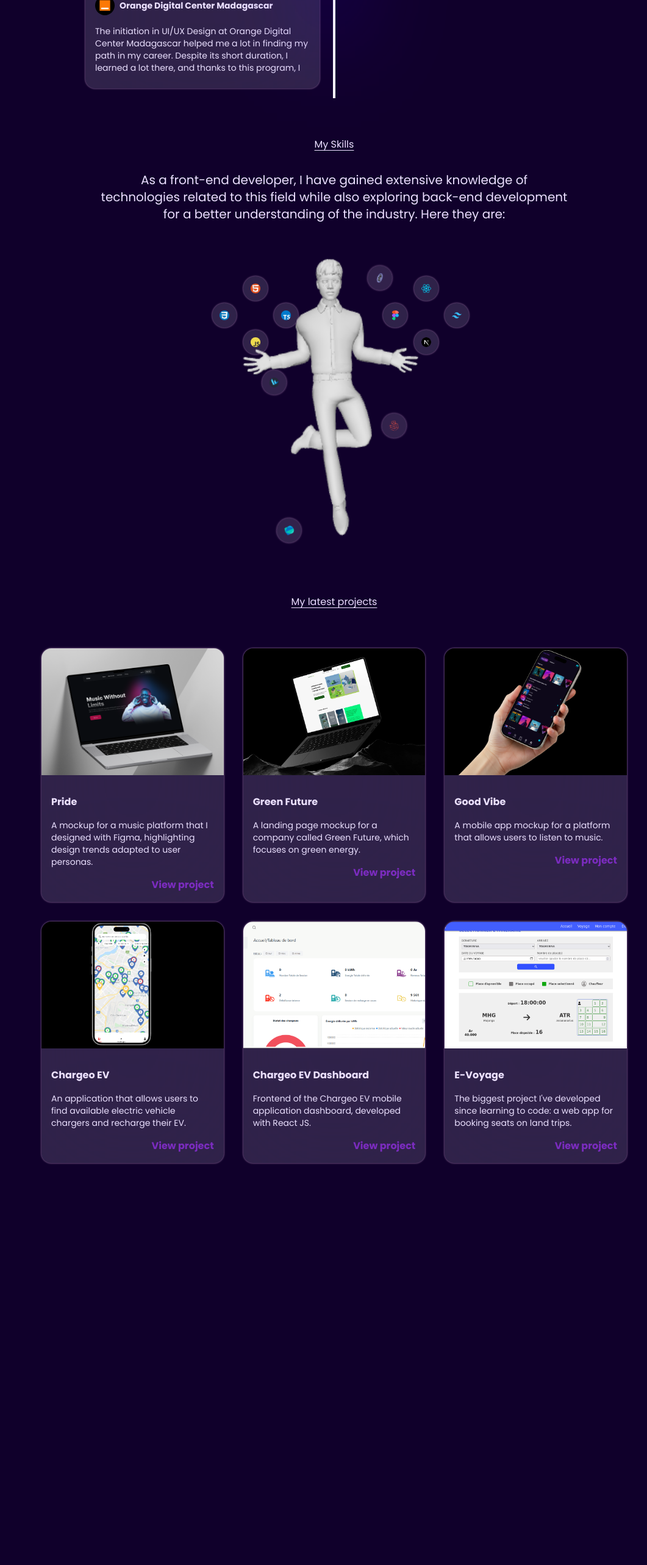
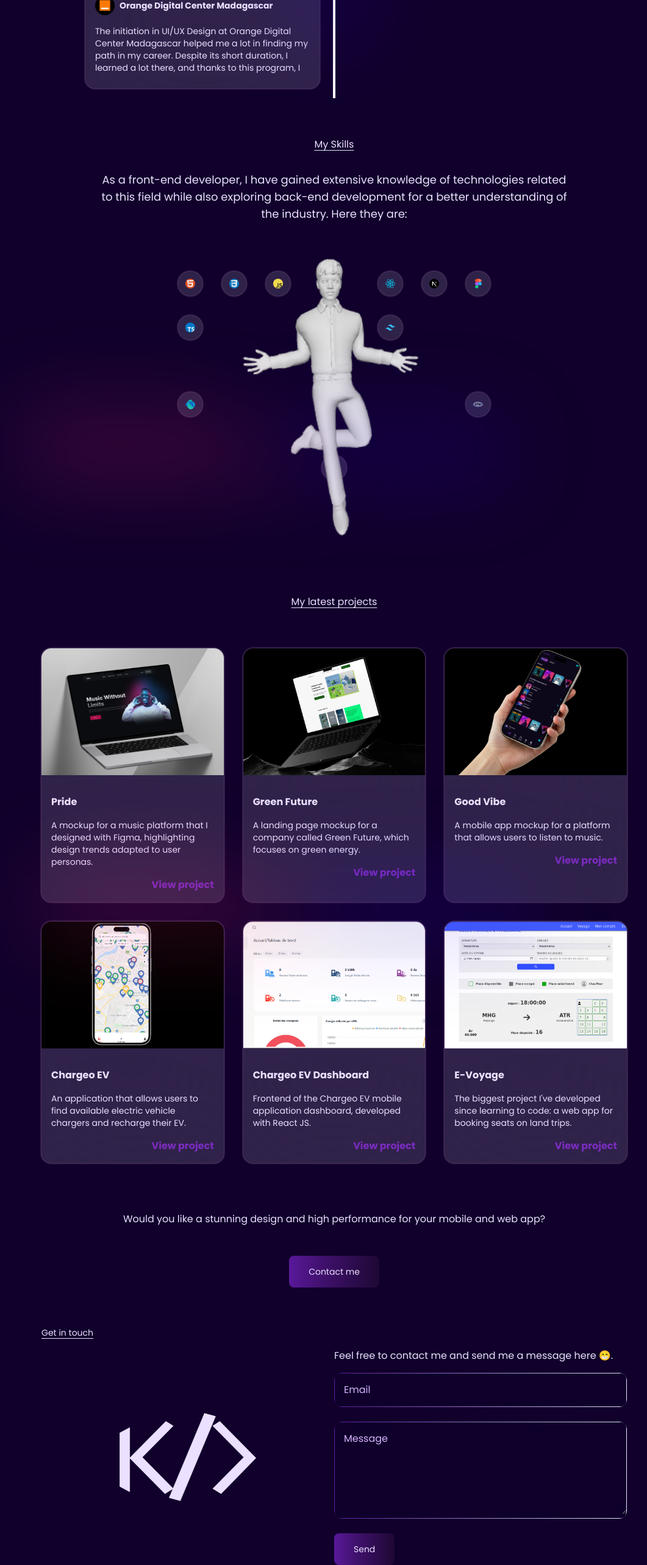
Before and after one commit to KevinShcmidt/Latest-Portfolio, a Next.js app: page / in a window 1280 px wide. Shown: the part 2427-4993 px from the top of the page at 61% size, without its empty margins (92-1153 px from the left). Before the commit the page ends 4334 px from the top, so only its background shows below. Built offline with nearby package versions, Linux system fonts and the light colour scheme.

Commit message:
feat:contact section

```diff
--- a/app/page.tsx
+++ b/app/page.tsx
@@ -5,6 +5,7 @@ import About from "./ui/About";
 import Career from "./ui/Career";
 import Skill from "./ui/Skill";
 import Work from "./ui/Work";
+import Contact from "./ui/Contact";
 
 export default function Page() {
   return (
@@ -28,6 +29,9 @@ export default function Page() {
       <section id="#work" className="w-full">
         <Work />
       </section>
+      <section id="#contact" className="w-full">
+        <Contact />
+      </section>
     </div>
   );
 }
--- /dev/null
+++ b/app/ui/Contact.tsx
@@ -0,0 +1,40 @@
+import React, { JSX } from "react";
+import ButtonComponent from "./ButtonComponent";
+import Image from "next/image";
+import ContactForm from "./ContactForm";
+
+export default function Contact(): JSX.Element {
+  return (
+    <div className="w-full px-40">
+      <h2 className="text-base text-center mt-20">
+        Would you like a stunning design and high performance for your mobile
+        and web app?
+      </h2>
+      <div className="mt-12 w-full flex items-center justify-center">
+        <ButtonComponent label="Contact me" onClick={() => null} />
+      </div>
+      <h3 className="text-sm underline underline-offset-4 mt-16">
+        Get in touch
+      </h3>
+      <div className="w-full grid grid-cols-1 md:grid-cols-2 mt-4">
+        <div className="w-full flex items-center justify-center flex-col">
+          <div className="relative w-56 h-36">
+            <Image
+              src="/images/logo.png"
+              alt="Kevin UI|UX Designer && Front-end developer"
+              fill={true}
+            />
+          </div>
+        </div>
+        <div className="w-full">
+          <p className="text-base">
+            Feel free to contact me and send me a message here 😁.
+          </p>
+          <div className="w-full mt-4">
+            <ContactForm />
+          </div>
+        </div>
+      </div>
+    </div>
+  );
+}
--- /dev/null
+++ b/app/ui/ContactForm.tsx
@@ -0,0 +1,72 @@
+"use client";
+
+import { useState } from "react";
+import ButtonComponent from "./ButtonComponent";
+
+export default function ContactForm() {
+  const [email, setEmail] = useState("");
+  const [message, setMessage] = useState("");
+  const [status, setStatus] = useState("");
+
+  const handleSubmit = async (e: React.FormEvent) => {
+    e.preventDefault();
+
+    const formData = {
+      email,
+      message,
+    };
+
+    const res = await fetch("https://formspree.io/f/mjkgnjgo", {
+      method: "POST",
+      headers: { "Content-Type": "application/json" },
+      body: JSON.stringify(formData),
+    });
+
+    if (res.ok) {
+      setStatus("✅ Message envoyé avec succès !");
+      setEmail("");
+      setMessage("");
+    } else {
+      setStatus("❌ Erreur lors de l'envoi.");
+    }
+  };
+
+  return (
+    <form onSubmit={handleSubmit} className="space-y-[24px]">
+      <div className="relative rounded-xl overflow-hidden">
+        <div
+          className="absolute inset-0"
+          style={{ background: "linear-gradient(to right, #5A189A, #EBE0FF)", borderRadius: "12px" }}
+        ></div>
+        <div className="absolute inset-[1px] bg-[#0E002B] rounded-lg"></div>
+        <input
+          type="email"
+          value={email}
+          onChange={(e) => setEmail(e.target.value)}
+          placeholder="Email"
+          required
+          className="relative w-full p-4 bg-transparent text-white placeholder-purple-300 outline-none z-10"
+        />
+      </div>
+
+      <div className="relative rounded-xl overflow-hidden">
+        <div
+          className="absolute inset-0"
+          style={{ background: "linear-gradient(to right, #5A189A, #EBE0FF)", borderRadius: "12px" }}
+        ></div>
+        <div className="absolute inset-[1px] bg-[#0E002B] rounded-lg"></div>
+        <textarea
+          value={message}
+          onChange={(e) => setMessage(e.target.value)}
+          placeholder="Message"
+          required
+          rows={5}
+          className="relative w-full p-4 bg-transparent text-white placeholder-purple-300 outline-none z-10"
+        />
+      </div>
+
+      <ButtonComponent onClick={() => handleSubmit} label="Send" />
+      {status && <p className="text-sm text-gray-400 mt-2">{status}</p>}
+    </form>
+  );
+}
--- a/app/ui/Home.tsx
+++ b/app/ui/Home.tsx
@@ -34,7 +34,7 @@ export default function Home(): ReactNode {
         </div>
       </div>
 
-      <div className="absolute bottom-0 bg-custom-angular-gradient blur-[70px] w-full h-28 sm:h-32 md:h-40"></div>
+      <div className="absolute bg-custom-angular-gradient blur-[70px] w-full h-28 sm:h-32 md:h-40"></div>
     </div>
   );
 }
--- a/app/ui/Skill.tsx
+++ b/app/ui/Skill.tsx
@@ -5,20 +5,20 @@ import Technologie from "./Technologie";
 
 export default function Skill(): JSX.Element {
   return (
-    <div className="mt-10 md:mt-16 mx-4 md:mx-16 lg:mx-40">
+    <section className="relative mt-10 md:mt-16 px-4 md:px-8 lg:px-16 max-w-6xl mx-auto">
       <Title text="My Skills" />
 
-      {/* Texte responsive */}
-      <p className="mt-8 text-sm md:text-lg lg:text-xl text-center font-medium leading-relaxed max-w-3xl mx-auto">
+      {/* Texte responsive avec meilleure lisibilité */}
+      <p className="mt-6 md:mt-8 text-sm md:text-base lg:text-lg text-center font-medium leading-relaxed max-w-3xl mx-auto">
         As a front-end developer, I have gained extensive knowledge of
         technologies related to this field while also exploring back-end
         development for a better understanding of the industry. Here they are:
       </p>
 
-      {/* Image responsive */}
-      <div className="relative mt-12 flex justify-center items-center">
-      <div className="absolute w-[50%] h-[50%] animate-spin-slow rotate-y-25">
-    {/* Positions des icônes en orbite verticale */}
+      {/* Container principal */}
+      <div className="mt-8 md:mt-12 relative flex flex-col md:flex-row justify-center items-center">
+        {/* Technologies en orbite - visible seulement sur grand écran */}
+        <div className="hidden md:block absolute w-1/2 h-1/2 animate-spin-slow">
           <div className="absolute top-0 left-1/2 transform -translate-x-1/2">
             <Technologie iconPath="/images/icons/flutter.png" alt="Flutter Logo" />
           </div>
@@ -32,62 +32,79 @@ export default function Skill(): JSX.Element {
             <Technologie iconPath="/images/icons/php.png" alt="PHP Logo" />
           </div>
         </div>
-        <div className="relative w-[200px] sm:w-[250px] md:w-[300px] lg:w-[350px] xl:w-[400px] h-auto">
+
+        {/* Image centrale et technologies principales */}
+        <div className="relative w-full max-w-sm md:max-w-md lg:max-w-lg">
+          {/* Image visible seulement sur tablette et desktop */}
           <Image
             src="/images/ctrl.png"
             alt="Kevin Rakotovao FRONT-END DEVELOPER UI UX Designer"
             width={400}
             height={500}
-            className="hidden md:block"
+            className="hidden md:block mx-auto"
           />
-          <div className="absolute z-10 top-8 w-full h-40 flex justify-between items-center">
-            <div className="w-[30%] h-36 grid grid-cols-3 grid-rows-4 gap-8">
+
+          {/* Technologies principales - adaptées pour tous les écrans */}
+          <div className="flex flex-wrap md:absolute md:z-10 md:top-8 w-full justify-center md:justify-between gap-4 md:gap-0">
+            {/* Groupe gauche */}
+            <div className="grid grid-cols-2 md:grid-cols-3 gap-4 md:gap-6 lg:gap-8">
               <Technologie
                 iconPath="/images/icons/html.png"
-                alt="html logo"
-                className="col-start-2 row-start-1"
+                alt="HTML logo"
+                className="col-span-1"
+              />
+              <Technologie
+                iconPath="/images/icons/css.png"
+                alt="CSS logo"
+                className="col-span-1"
               />
               <Technologie
                 iconPath="/images/icons/js.png"
                 alt="Javascript logo"
-                className="col-start-2 row-start-3"
-              />
-              <Technologie
-                iconPath="/images/icons/css.png"
-                alt="css logo"
-                className="col-start-1 row-start-2"
+                className="col-span-1"
               />
               <Technologie
                 iconPath="/images/icons/ts.png"
-                alt="TypeScrpt logo"
-                className="col-start-3 row-start-2"
+                alt="TypeScript logo"
+                className="col-span-1"
               />
             </div>
-            <div className="w-[30%] h-36 grid grid-cols-3 grid-rows-4 gap-8">
+
+            {/* Groupe droit */}
+            <div className="grid grid-cols-2 md:grid-cols-3 gap-4 md:gap-6 lg:gap-8">
               <Technologie
                 iconPath="/images/icons/react.png"
                 alt="React logo"
-                className="col-start-2 row-start-1"
+                className="col-span-1"
               />
               <Technologie
                 iconPath="/images/icons/nextjs.png"
-                alt="Next Js logo"
-                className="col-start-2 row-start-3"
+                alt="Next.js logo"
+                className="col-span-1"
               />
               <Technologie
                 iconPath="/images/icons/figma.png"
                 alt="Figma Logo"
-                className="col-start-1 row-start-2"
+                className="col-span-1"
               />
               <Technologie
                 iconPath="/images/icons/tailwind.png"
                 alt="Tailwind logo"
-                className="col-start-3 row-start-2"
+                className="col-span-1"
               />
             </div>
           </div>
+
+          {/* Afficher les technologies en orbite pour mobile dans une grille simple */}
+          <div className="flex md:hidden justify-center mt-8 gap-4">
+            <Technologie iconPath="/images/icons/flutter.png" alt="Flutter Logo" />
+            <Technologie iconPath="/images/icons/dart.png" alt="Dart Logo" />
+            <Technologie iconPath="/images/icons/laravel.png" alt="Laravel Logo" />
+            <Technologie iconPath="/images/icons/php.png" alt="PHP Logo" />
           </div>
         </div>
       </div>
+      <div className="absolute top-[450px] bg-custom-angular-gradient blur-[70px] w-[800px] h-28"></div>
+    </section>
   );
 }
--- a/app/ui/Work.tsx
+++ b/app/ui/Work.tsx
@@ -54,7 +54,7 @@ export default function Work(): JSX.Element {
         },
       ];
   return (
-    <div className="mt-10 md:mt-16 mx-4 md:mx-16 lg:mx-40">
+    <div className="relative mt-10 md:mt-16 mx-4 md:mx-16 lg:mx-40">
       <Title text="My latest projects" />
       <div className="w-full grid grid-cols-1 md:grid-cols-2 lg:grid-cols-3 gap-8 mt-16">
         {
@@ -62,6 +62,7 @@ export default function Work(): JSX.Element {
                 <CardWork key={item.id} imagePath={item.image} title={item.title} description={item.description} buttonAction={item.buttonAction} /> ))
         }
       </div>
+      <div className="absolute top-[450px] bg-custom-angular-gradient blur-[70px] w-[800px] h-28"></div>
     </div>
   );
 }
```
Lines whose indentation alone changed are shown as unchanged.
